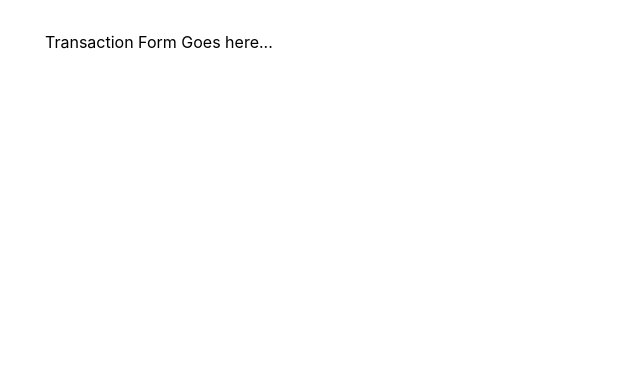
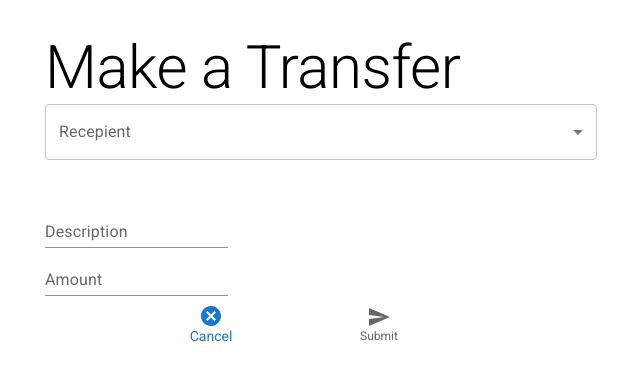
Before and after one commit to send2alamelu/banking-react-app-ts, a React (Create React App) app in the folder app/: page /transaction in a window 1280 px wide. Shown: the top 380 px of the page, without its empty margins (319-959 px from the left). Built offline with nearby package versions, Linux system fonts and the light colour scheme.

Commit message:
feat(transaction): add base

```diff
--- /dev/null
+++ b/app/src/pages/Transaction/Footer.tsx
@@ -0,0 +1,31 @@
+import { useState } from 'react';
+import { useHistory } from 'react-router-dom';
+
+import BottomNavigationAction from '@mui/material/BottomNavigationAction';
+import SendIcon from '@mui/icons-material/Send';
+import CancelIcon from '@mui/icons-material/Cancel';
+
+import BottomNav from '../../Components/Common/BottomNav/BottomNav';
+
+export default function Footer() {
+  const history = useHistory();
+
+  const cancelTransaction = (e: React.MouseEvent<HTMLElement>) => {
+    e.preventDefault();
+    // TODO: Call API
+    history.push("/dashboard");
+  }
+
+  const sendTransaction = (e: React.MouseEvent<HTMLElement>) => {
+    e.preventDefault();
+    // TODO: Call API
+    history.push("/dashboard");
+  }
+
+  return (
+    <BottomNav>
+      <BottomNavigationAction label="Cancel" onClick={cancelTransaction} icon={<CancelIcon />} />
+      <BottomNavigationAction label="Submit" onClick={sendTransaction} icon={<SendIcon />} />
+    </BottomNav>
+  );
+}
--- a/app/src/pages/Transaction/Transaction.tsx
+++ b/app/src/pages/Transaction/Transaction.tsx
@@ -1,10 +1,34 @@
 import React from 'react';
+import Typography from '@mui/material/Typography';
+
+import Dropdown from '../../Components/Fields/Dropdown/Dropdown';
+import DateInput from '../../Components/Fields/DateInput/DateInput';
+import TextInput from '../../Components/Fields/TextInput/TextInput';
+import Footer from './Footer';
 
 function Transaction() {
+  const dropdownItmes = [{
+    value: 'Recepient',
+    label: 'Recepient'
+  }, {
+    value: 'Sender',
+    label: 'Sender'
+  }];
+
   return (
-    <div className="Transaction">
-      Transaction Form Goes here...
-    </div>
+    <>
+      <Typography variant="h2" component="h2">
+        Make a Transfer
+      </Typography>
+      <Dropdown label="Recepient" items={dropdownItmes} />
+      <br />
+      <DateInput label="Data of Transfer" />
+      <br />
+      <TextInput label="Description" />
+      <br />
+      <TextInput label="Amount" />
+      <Footer />
+    </>
   );
 }
 
```
